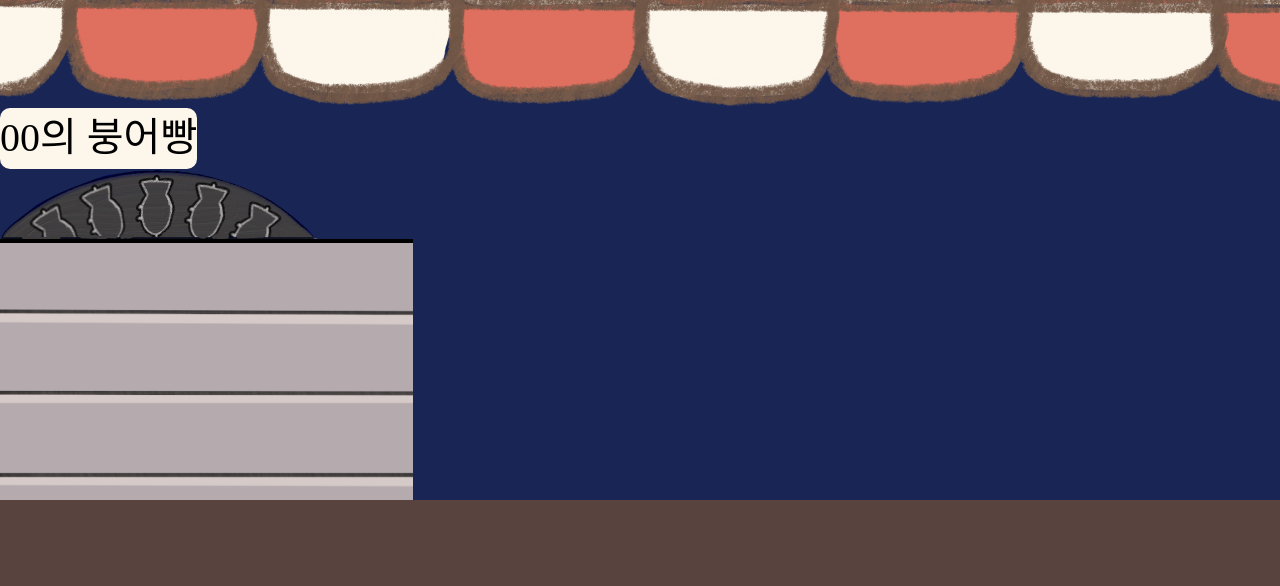
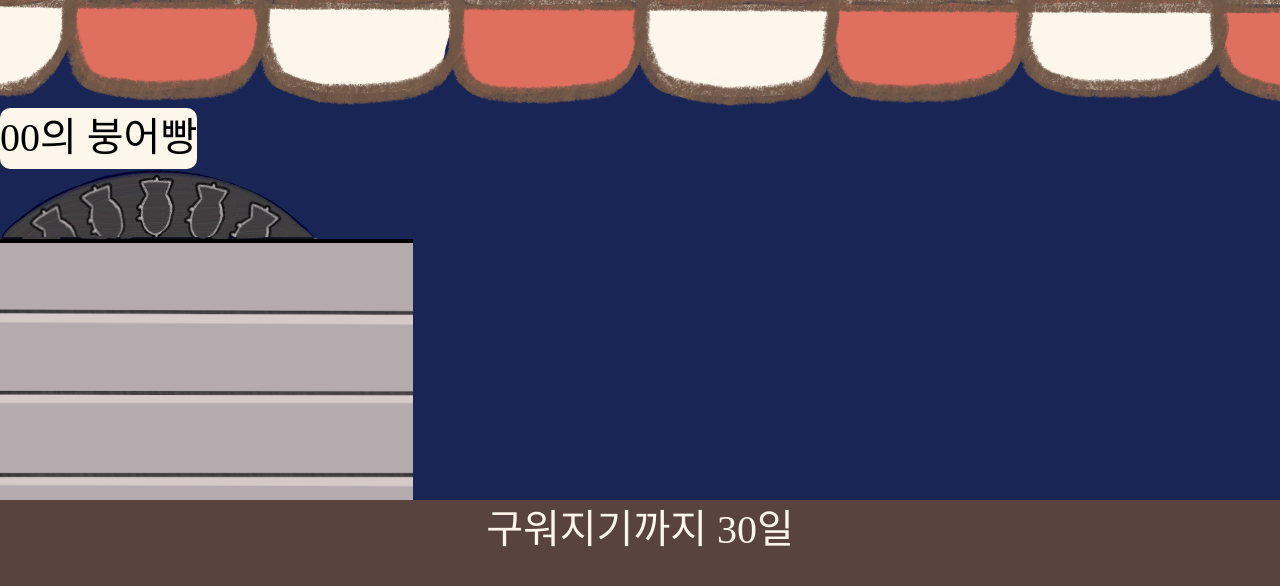
Before and after one commit to boongObbang-plz/boongObbang, a React (Create React App) app in the folder frontend/: page / in a window 1280 px wide. Shown: the part 457-1043 px from the top of the page. Built offline with nearby package versions, Linux system fonts and the light colour scheme; a web font is replaced by a local one.

Commit message:
feat: d-day 문구 추가

```diff
--- a/frontend/src/components/MainPage/Bottom.js
+++ b/frontend/src/components/MainPage/Bottom.js
@@ -1,5 +1,11 @@
+import DDay from "components/MainPage/DDay";
+
 const Bottom = () => {
-  return <div className="h-screen bg-bottom-color" />;
+  return (
+    <div className="h-screen bg-bottom-color">
+      <DDay />
+    </div>
+  );
 };
 
 export default Bottom;
--- /dev/null
+++ b/frontend/src/components/MainPage/DDay.js
@@ -0,0 +1,9 @@
+const DDay = () => {
+  return (
+    <div className="text-title-color text-[40px] content-center">
+      <h1>구워지기까지 30일</h1>
+    </div>
+  );
+};
+
+export default DDay;
```
